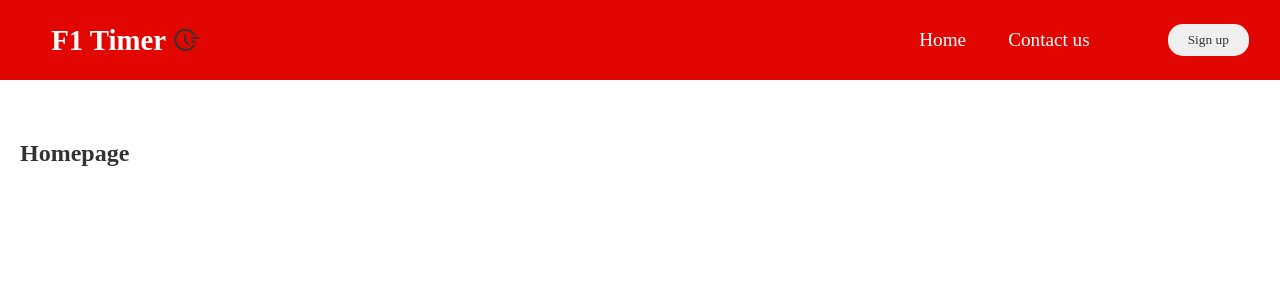
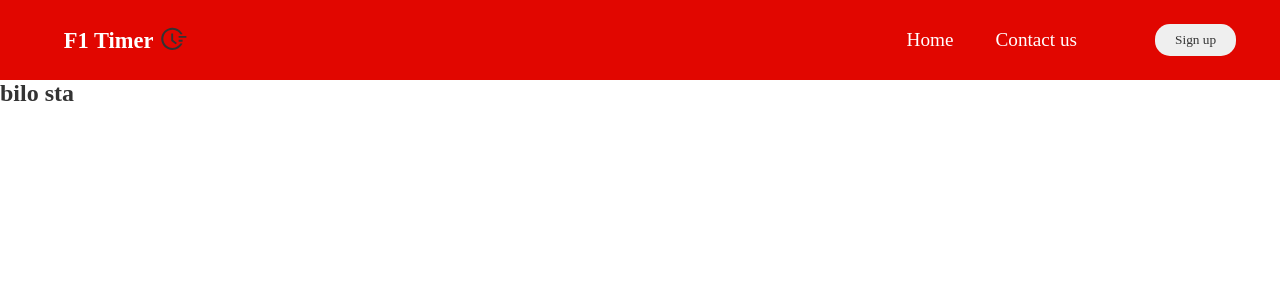
Before and after one commit to amarijano/f1-timer, a React (Create React App) app: page / in a window 1280 px wide. Shown: the top 300 px of the page. Built offline with nearby package versions, Linux system fonts and the light colour scheme; a web font is replaced by a local one.

Commit message:
added PageLayout

```diff
--- a/package.json
+++ b/package.json
@@ -9,6 +9,7 @@
     "@testing-library/user-event": "^12.8.3",
     "antd": "^4.17.2",
     "node-sass": "^6.0.1",
+    "prop-types": "^15.7.2",
     "react": "^17.0.2",
     "react-dom": "^17.0.2",
     "react-scripts": "4.0.3",
--- a/src/App.js
+++ b/src/App.js
@@ -5,7 +5,7 @@ import Homepage from "./pages/homepage/Homepage";
 function App() {
   return (
     <div className="App">
-      <Navbar />
+      {/* <Navbar /> */}
       <div className="content">
         <Homepage />
       </div>
--- a/src/App.scss
+++ b/src/App.scss
@@ -8,8 +8,3 @@
   font-family: "regularfont";
   color: #333;
 }
-
-.content {
-  margin: 40px auto;
-  padding: 20px;
-}
--- /dev/null
+++ b/src/layout/PageLayout.js
@@ -0,0 +1,21 @@
+import PropTypes from "prop-types";
+import { Layout } from "antd";
+const { Content } = Layout;
+
+function PageLayout(props) {
+  const { children } = props;
+  return (
+    <Layout>
+      <Content>{children}</Content>
+    </Layout>
+  );
+}
+PageLayout.propTypes = {
+  children: PropTypes.node,
+};
+
+PageLayout.defaultProps = {
+  children: null,
+};
+
+export default PageLayout;
--- /dev/null
+++ b/src/layout/index.js
@@ -0,0 +1 @@
+export { default as PageLayout } from "./PageLayout";
--- a/src/pages/homepage/Homepage.js
+++ b/src/pages/homepage/Homepage.js
@@ -1,8 +1,14 @@
+import Navbar from "../../components/Navbar/Navbar";
+
+import PageLayout from "../../layout/PageLayout";
 const Homepage = () => {
   return (
-    <div className="homepage">
-      <h2>Homepage</h2>
-    </div>
+    <>
+      <PageLayout>
+        <Navbar />
+        <h2>bilo sta</h2>
+      </PageLayout>
+    </>
   );
 };
 
```
Also changed, not shown: src/layout/PageLayout.scss (added).
